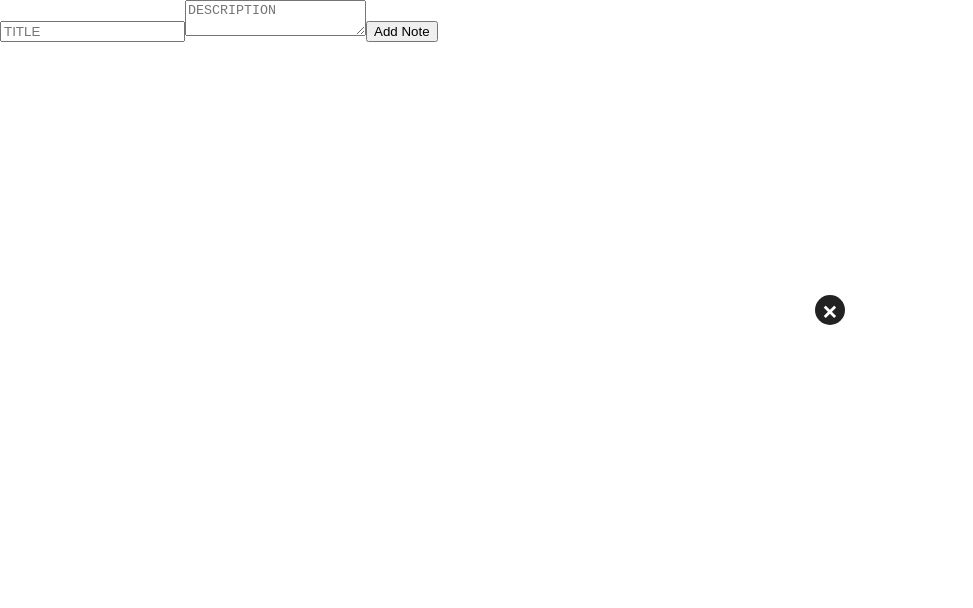
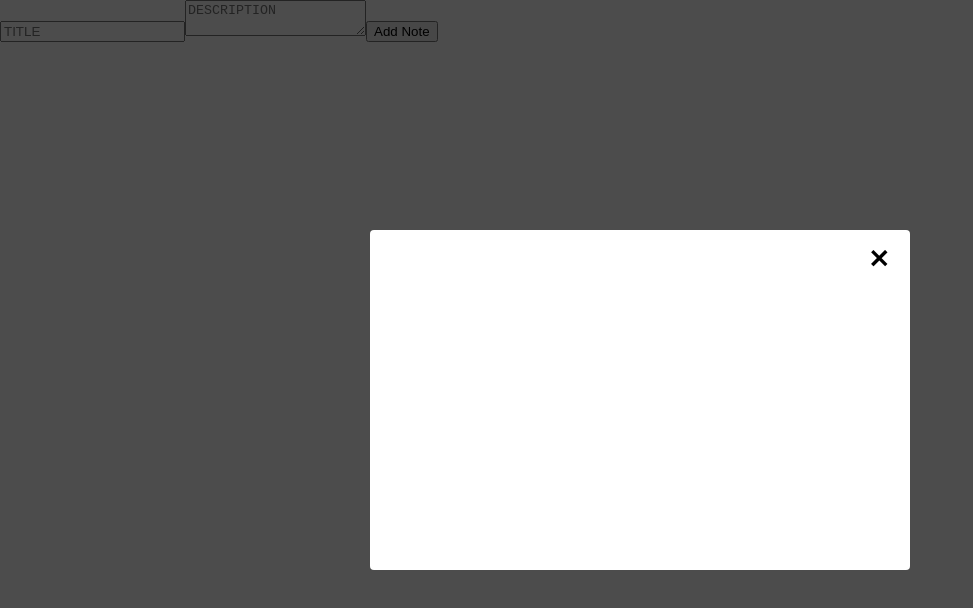
Before and after one commit to gopalkaran/Note-App, a React (Create React App) app: page / in a window 1280 px wide. Shown: the top 608 px of the page, without its empty margins (0-973 px from the left). Built offline with nearby package versions, Linux system fonts and the light colour scheme.

Commit message:
viewnote styling is done using CSS

```diff
--- a/src/css/ViewNote.module.css
+++ b/src/css/ViewNote.module.css
@@ -1,46 +1,29 @@
-.popup .content {
+.bgmodal {
+  width: 100%;
+  height: 100%;
+  background: rgba(0, 0, 0, 0.7);
   position: absolute;
-  top: 50%;
-  left: 50%;
-  background: #fff;
-  z-index: 2;
+  top: 0;
+  display: flex;
+  justify-content: center;
+  align-items: center;
+}
+
+.content {
+  width: 500px;
+  height: 300px;
+  background: white;
+  border-radius: 4px;
   text-align: center;
-  width: 450px;
-  height: 250px;
-  transform: translate(-50%, -50%);
   padding: 20px;
-  box-sizing: border-box;
+  position: relative;
 }
-.heading {
-  text-align: center;
+
+.close {
+  position: absolute;
+  top: 0;
+  right: 14px;
+  font-size: 42px;
+  transform: rotate(45deg);
+  cursor: pointer;
 }
-.des {
-  text-align: center;
-}
-.popup .overlay {
-  position: fixed;
-  top: 0;
-  left: 0;
-  height: 100vh;
-  width: 100vw;
-  background: rgba(0, 0, 0, 0.7);
-  z-index: 1;
-  display: none;
-}
-.popup .closebutton {
-  position: absolute;
-  right: 20px;
-  top: 20px;
-  height: 30px;
-  width: 30px;
-  background: #222;
-  color: #fff;
-  font-size: 25px;
-  text-align: center;
-  line-height: 30px;
-  font-weight: 600;
-  border-radius: 50%;
-}
-.popup:active .overlay {
-  display: block;
-}
--- a/src/mycomponent/ViewNote.js
+++ b/src/mycomponent/ViewNote.js
@@ -1,14 +1,13 @@
 import React from "react";
-import styles from "../css/ViewNote.module.css";
+import styles from '../css/ViewNote.module.css';
 
 function ViewNote({ note }) {
   return (
-    <div className={styles.popup}>
-      <div className={styles.overlay}></div>
+    <div className={styles.bgmodal}>
       <div className={styles.content}>
-        <div className={styles.closebutton}>&times;</div>
-        <h1 className={styles.heading}>{note.title}</h1>
-        <small className={styles.des}>{note.description}</small>
+        <div className={styles.close}>+</div>
+        <h1>{note.title}</h1>
+        <p>{note.description}</p>
       </div>
     </div>
   );
```
